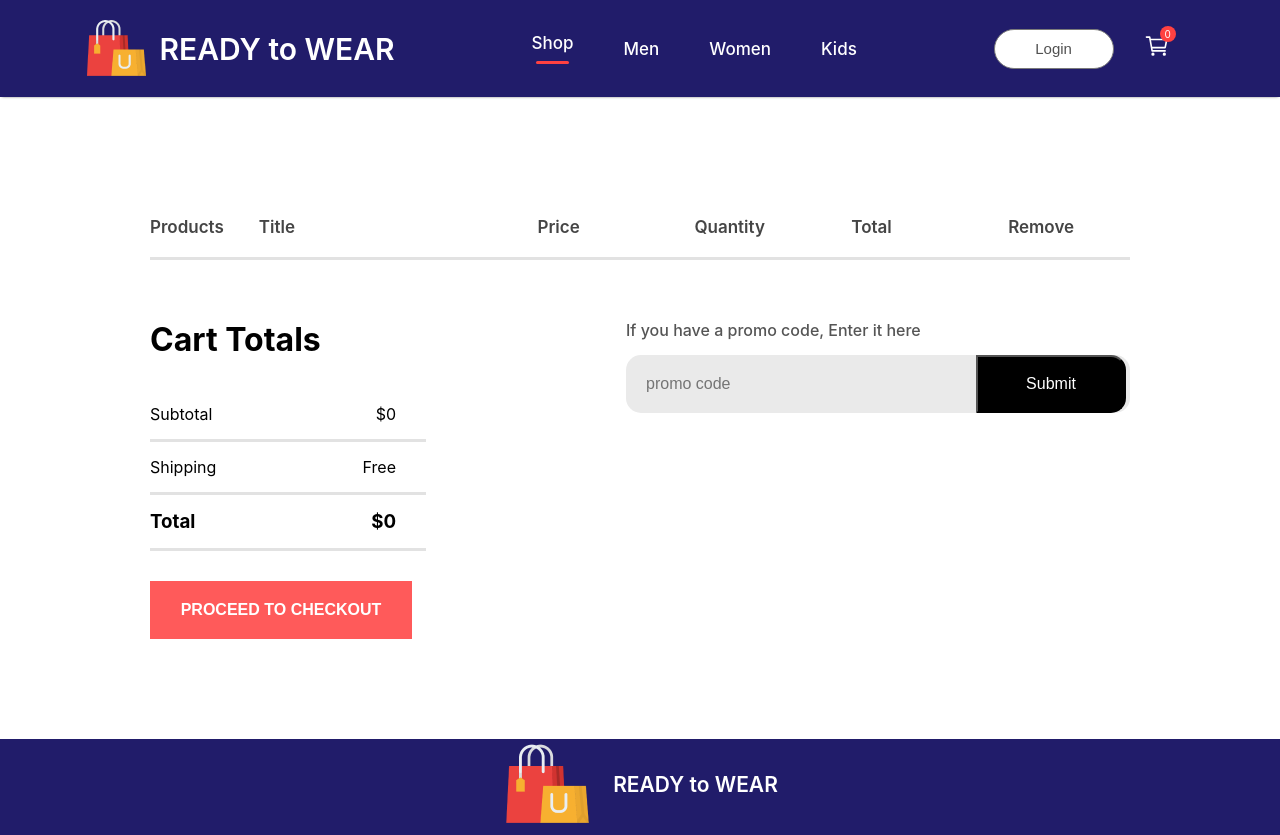
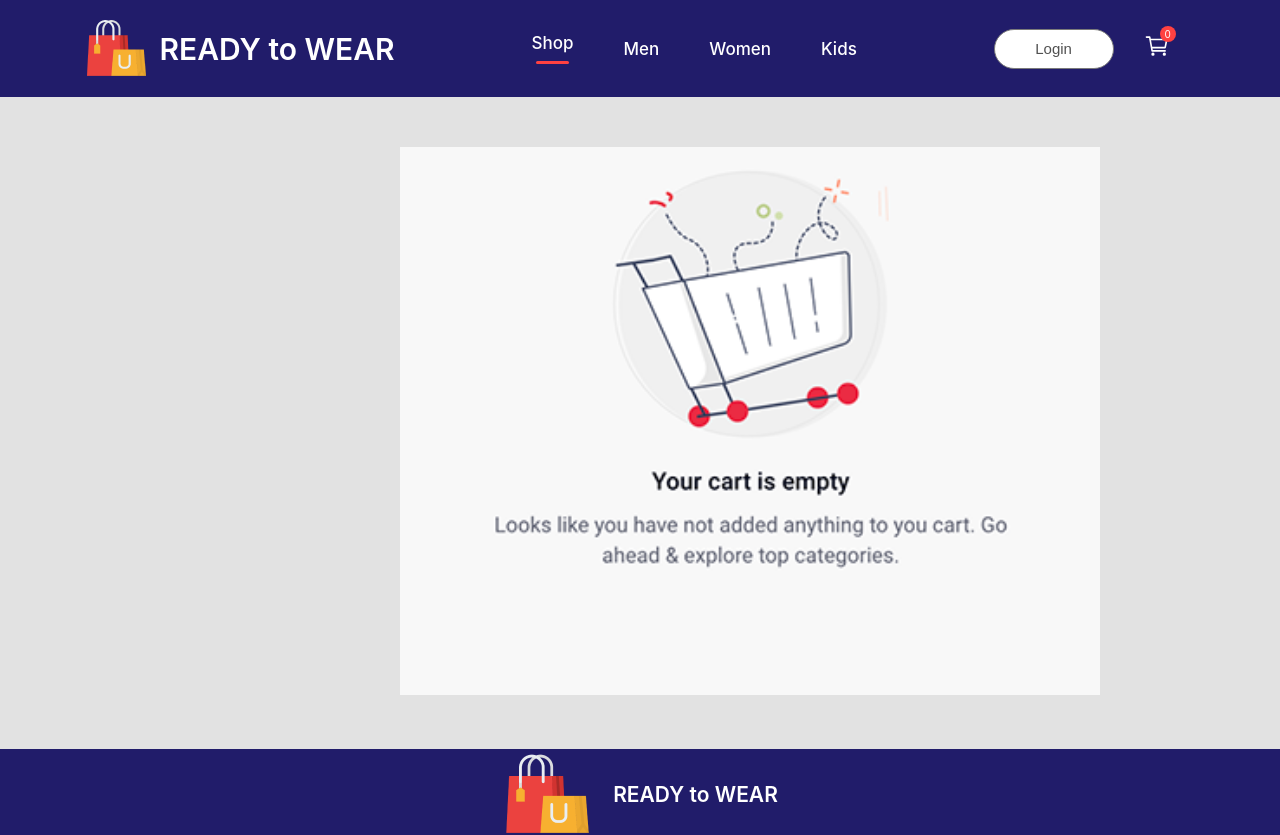
Before and after one commit to NaveenKumar1999NK/Ready-to-Wear, a React (Create React App) app: page /cart in a window 1280 px wide. Shown: the top 835 px of the page. Built offline with nearby package versions, Linux system fonts and the light colour scheme.

Commit message:
display image if cart is empty

```diff
--- a/src/Components/CartItems/CartItems.css
+++ b/src/Components/CartItems/CartItems.css
@@ -8,7 +8,7 @@
 }
 .cartitems-format-main {
     display: grid;
-    grid-template-columns: 0.5fr 2fr 1fr 1fr 1fr 1fr;
+    grid-template-columns: 0.5fr 1fr 0.7fr 0.75fr 0.7fr 0.8fr;
     align-items:center;
     gap: 35px;
     padding: 20px 0px;
@@ -18,7 +18,7 @@
 }
 .cartitems-format {
     display: grid;
-    grid-template-columns: 0.4fr 2fr 1fr 1fr 1fr 1fr;
+    grid-template-columns: 0.4fr 1fr 0.7fr 0.65fr 0.65fr 0.7fr;
     align-items:center;
     gap: 35px;
     padding: 20px 0;
@@ -31,13 +31,15 @@
     height: 90px;
 }
 .cartitems-remove-icon {
-    width: 15px;
+    width: 40%;
+    border-radius: 50px;
+    padding: 8px;
+    outline: none;
     cursor: pointer;
-    margin-left: 20px;
 }
 .caritems-quantity {
-    width: 64px;
-    height: 50px;
+    width: 25px;
+    height: 25px;
     border: 2px solid #ebebeb;
     background: #fff;
 }
@@ -104,5 +106,15 @@
     border-bottom-right-radius:15px ;
     cursor: pointer;
 
+}
+.emptycart-img {
+    width: 100%;
+    margin: auto;
+    background:#e2e2e2 ;
+}
+.emptycart-img img{
+    width: 700px;
+    margin: 50px 0;
+    margin-left: 400px;
 
 }
--- a/src/Components/CartItems/CartItems.js
+++ b/src/Components/CartItems/CartItems.js
@@ -2,11 +2,23 @@ import React, { useContext } from "react";
 import "./CartItems.css";
 import { ShopContext } from "../../Context/ShopContext";
 import remove_icon from "../Assets/cart_cross_icon.png";
+import emptycart from "../Assets/emptycart.png";
 
 const CartItems = () => {
   const { all_product, cartItems, removeFromCart, getTotalCartAmount } =
     useContext(ShopContext);
+  let length = false;
+  for (let key in cartItems) {
+    if (cartItems[key] > 0) {
+      length = true;
+      break;
+    } else {
+      length = false;
+    }
+  }
   return (
+    <div>
+      {length === true ? (
         <div className="cartitems">
           <div className="cartitems-format-main">
             <p>Products</p>
@@ -22,19 +34,33 @@ const CartItems = () => {
               return (
                 <div key={e.id}>
                   <div className="cartitems-format">
-                <img src={e.image} alt="" className="cartitems-product-icon" />
+                    <img
+                      src={e.image}
+                      alt=""
+                      className="cartitems-product-icon"
+                    />
                     <p>{e.name}</p>
                     <p>${e.new_price} </p>
-                <button className="caritems-quantity">{cartItems[e.id]}</button>
+                    <button className="caritems-quantity">
+                      {cartItems[e.id]}
+                    </button>
                     <p>${e.new_price * cartItems[e.id]} </p>
-                <img
+                    <button
+                      className="cartitems-remove-icon"
+                      onClick={() => {
+                        removeFromCart(e.id);
+                      }}
+                    >
+                      Remove
+                    </button>
+                    {/* <img
                       className="cartitems-remove-icon"
                       src={remove_icon}
                       onClick={() => {
                         removeFromCart(e.id);
                       }}
                       alt=""
-                />
+                    /> */}
                   </div>
                   <hr />
                 </div>
@@ -75,6 +101,12 @@ const CartItems = () => {
             </div>
           </div>
         </div>
+      ) : (
+        <div className="emptycart-img">
+          <img src={emptycart}></img>
+        </div>
+      )}
+    </div>
   );
 };
 
```
Also changed, not shown: src/Components/Assets/emptycart.png (added). Lines whose indentation alone changed are shown as unchanged.
